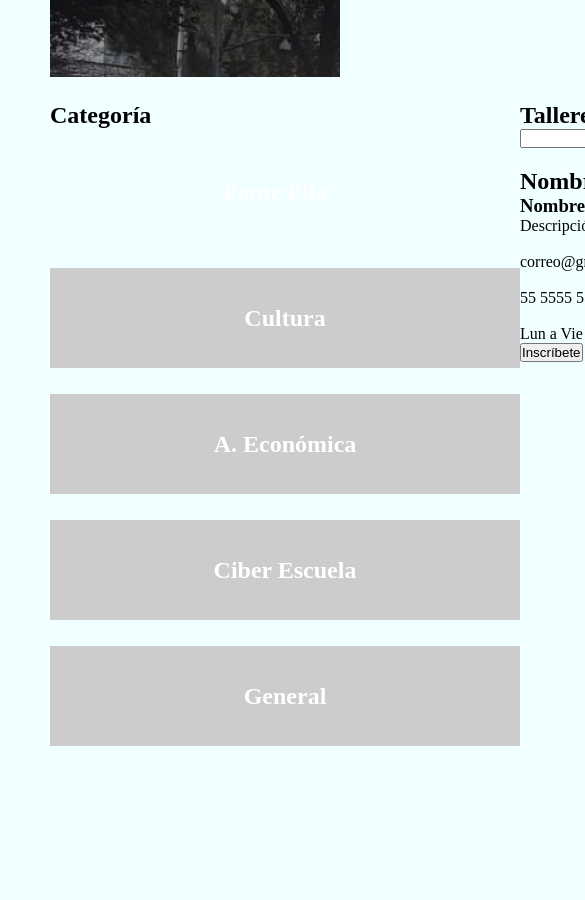
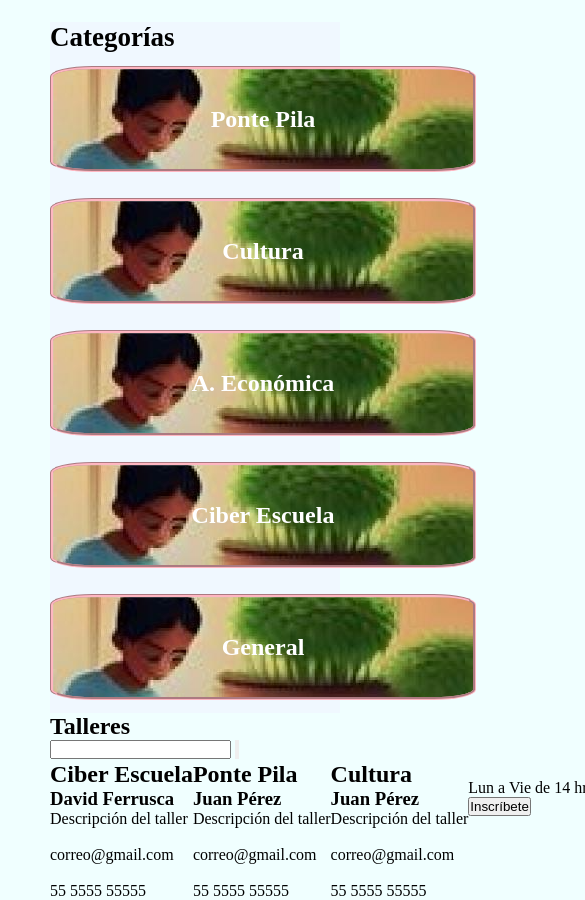
Before and after one commit to Eerie14/Myfirstrepo, a plain HTML site: page BreakpointDona.html in a window 390 px wide. Shown: the part 203-1103 px from the top of the page, 585 px wide, since content can reach past the window. Before the commit the page ends 962 px from the top, so only its background shows below. Drawn offline with Linux system fonts and the light colour scheme; a script that the page names is missing.

Commit message:
siguen los pininos

```diff
--- a/BpDona.css
+++ b/BpDona.css
@@ -23,15 +23,16 @@ body{
     align-self: start;
 }
 #m-container{
-    max-width: 1460px;
+    max-width: 460px;
     margin: 0 auto;
     padding: 0 50px 0 50px;
 }
 #header{
-    background-image: url(../Assets/Banner.jpg);
+    background-image: url(Assets/Banner460px.jpg);
     color: white;
     justify-content: space-between;
-    height: 280px;
+    width: 400px;
+    height: 200px;
 }
 #logos{
 }
@@ -40,17 +41,29 @@ body{
     padding-top: 25px;
 }
 #categoria{
-    height: 100px;
-    width: 450px;
-    background-image: url(../Assets/ImgCategoria.jpg);
+    height: 26px;
+    width: 92px;
+    border-radius: 10%;
+    background-image: url();
     background-repeat: no-repeat;
     color: white;
     text-align: center;
     align-content: center;
     margin: 13px 0 13px 0;
+    font-size: xx-small;
+}
+.btn{
+    border-color: hotpink;
+    border-style: groove;
 }
 #Talleres{
     min-width: 800px;
+    display: flex;
+    columns: auto;
+}
+#talleres_container{
+    display: flex;
+    columns: auto;
 }
 #searcher{
     display: flex;
@@ -67,7 +80,8 @@ body{
     cursor:pointer;
   }
   #taller{
-    display:none
+    display: flex;
+    columns: auto;
   }
   #taller.active{
     display:block
@@ -92,3 +106,68 @@ body{
         color: purple;
     }
   }
+  @media only screen and (max-width: 460px) {
+    h1{
+        color: whitesmoke;
+    }
+    #m-container{
+        max-width: 460px;
+        margin: 0 auto;
+        padding: 0 50px 0 50px;
+    }
+    #header{
+        background-image: url(Assets/Banner460px.jpg);
+        color: white;
+        justify-content: space-between;
+        width: 460px;
+        height: 200px;
+    }
+    #content{
+        display: flex;
+        flex-direction: column;
+        padding-top: 25px;
+
+    }
+    #categorias{
+        font-size: large;
+        flex-direction: column;
+        column-count: auto;
+        background-color: aliceblue;
+    }
+    #Talleres{
+        width: 150%;
+        flex-direction: column;
+        min-width: 800px;
+    }
+    #t-descripcion{
+        display: flex;
+        flex-direction: column;
+        grid-column: auto;
+    }
+    #categoria{
+        height: 100px;
+        width: 400px;
+        border-radius: 10%;
+        background-image: url(Assets/child\ 1.png);
+        background-repeat: no-repeat;
+        color: white;
+        text-align: center;
+        align-content: center;
+        margin: 13px 0 13px 0;
+        font-size: medium;
+    }
+    .btn{
+        border-style: groove;
+        width: 600px;
+        border-radius: 10%;
+        border-color: lightpink;
+    }
+    #searcher{
+        width: 100%;
+    }
+    .btn-edit{
+        border-radius: 10%;
+        width: 20%;
+    }
+
+  }
--- a/BreakpointDona.html
+++ b/BreakpointDona.html
@@ -27,8 +27,8 @@
         </header>
         <section id="content" class="d-flex-r">
             <div id="categorias">
-                <h2>Categoría</h2>
-                <div id="categoria">
+                <h2>Categorías</h2>
+                <div id="categoria" class="btn">
                     <h2>Ponte Pila</h2>
                 </div>
                 <div id="categoria" class="btn">
@@ -56,11 +56,41 @@
                     <button class="btn-edit">Editar</button>
                 </div>
                 <div id="talleres_container">
-                    <div id="taller" class="d-flex-r active">
+                    <div id="taller" class="d-flex-r">
                         <img src="Assets/Rectangle 77.png" alt="">
                         <div id="t-descripcion">
-                            <h2>Nombre del taller</h2>
-                            <h3>Nombre del Tallerista</h3>
+                            <h2>Ciber Escuela</h2>
+                            <h3>David Ferrusca</h3>
+                            <p>Descripción del taller</p>
+                            <div id="contacto">
+                                <div id="mail">
+                                    <img src="" alt="">
+                                    <p>correo@gmail.com</p>
+                                </div>
+                                <div id="telefono">
+                                    <img src="" alt="">
+                                    <p>55 5555 55555</p>
+                                </div>
+                            </div>
+                        </div>
+                        <div id="t-descripcion">
+                            <h2>Ponte Pila</h2>
+                            <h3>Juan Pérez</h3>
+                            <p>Descripción del taller</p>
+                            <div id="contacto">
+                                <div id="mail">
+                                    <img src="" alt="">
+                                    <p>correo@gmail.com</p>
+                                </div>
+                                <div id="telefono">
+                                    <img src="" alt="">
+                                    <p>55 5555 55555</p>
+                                </div>
+                            </div>
+                        </div>
+                        <div id="t-descripcion">
+                            <h2>Cultura</h2>
+                            <h3>Juan Pérez</h3>
                             <p>Descripción del taller</p>
                             <div id="contacto">
                                 <div id="mail">
```
Also changed, not shown: Assets/Banner460px.jpg (added), Assets/Bannerversión460.jpg (added).
